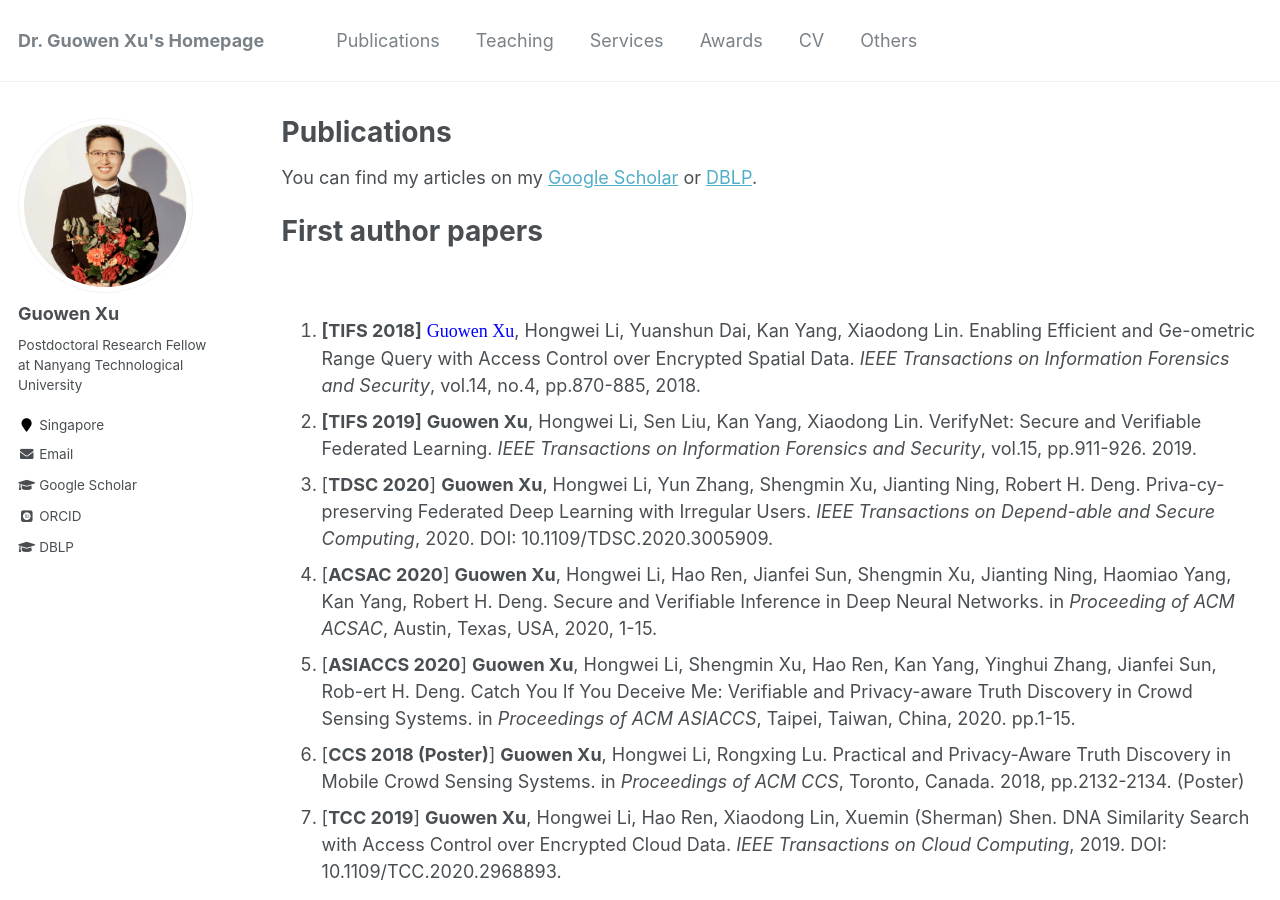
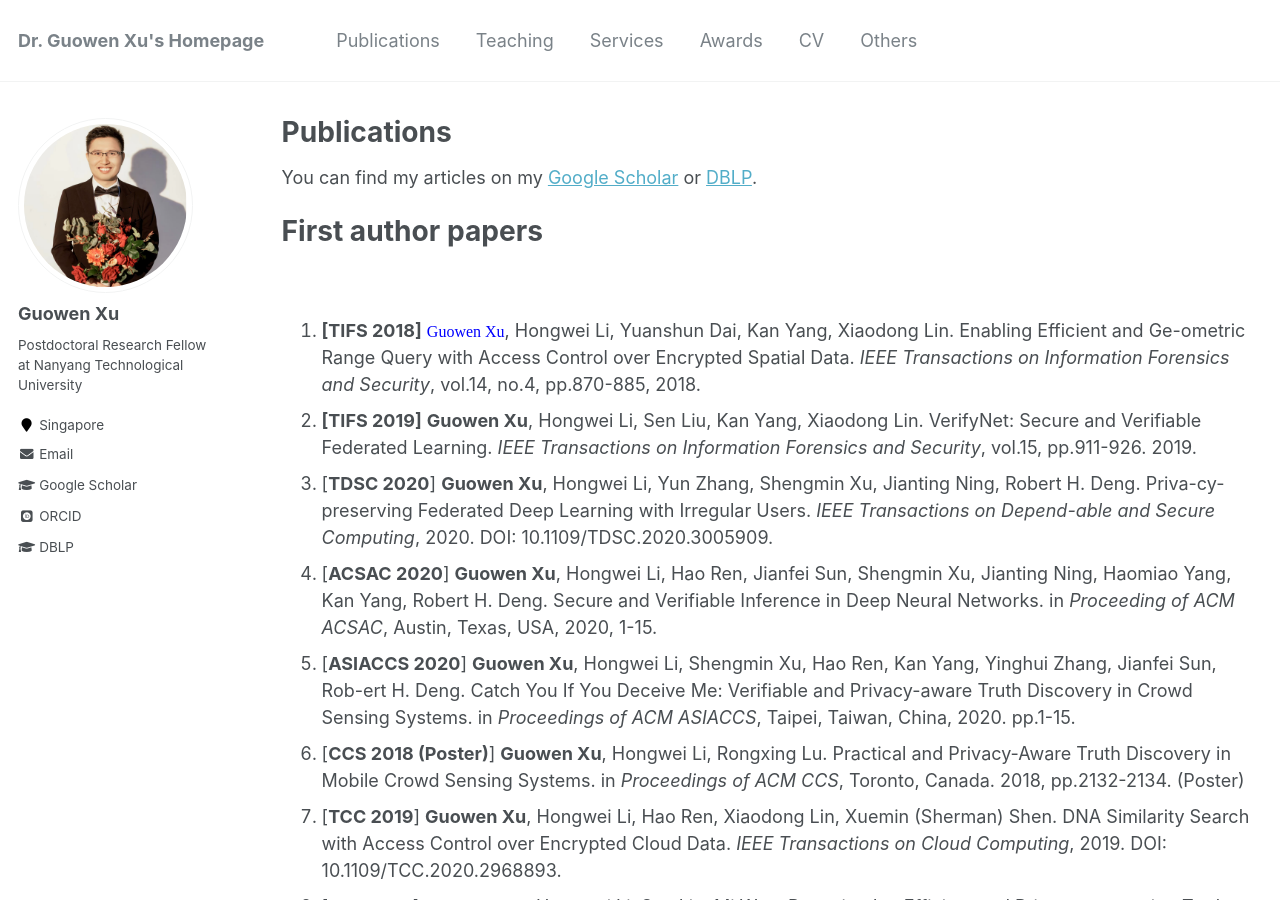
Before and after one commit to Guowen-xu/guowen-xu.github.io, a Jekyll site: the page built from _pages/publications.md, in a window 1280 px wide and 900 px high. Built offline with Jekyll 4.4.1, drawn with Linux system fonts in a browser that asks for light colours; some web fonts are replaced.

Commit message:
Update publications.md

```diff
--- a/_pages/publications.md
+++ b/_pages/publications.md
@@ -13,7 +13,7 @@ You can find my articles on my [Google Scholar](https://scholar.google.com.hk/ci
 &nbsp;&nbsp;&nbsp;&nbsp;&nbsp;&nbsp;&nbsp;&nbsp;
 
 
-1. **[TIFS 2018]**  <font face="Times New Roman" color=blue size=4> Guowen Xu</font>, Hongwei Li, Yuanshun Dai, Kan Yang, Xiaodong Lin. Enabling Efficient and Ge-ometric Range Query with Access Control over Encrypted Spatial Data. *IEEE Transactions on Information Forensics and Security*, vol.14, no.4, pp.870-885, 2018.
+1. **[TIFS 2018]**  <font face="Times New Roman" color=blue size=3> Guowen Xu</font>, Hongwei Li, Yuanshun Dai, Kan Yang, Xiaodong Lin. Enabling Efficient and Ge-ometric Range Query with Access Control over Encrypted Spatial Data. *IEEE Transactions on Information Forensics and Security*, vol.14, no.4, pp.870-885, 2018.
 2. **[TIFS 2019]** **Guowen Xu**, Hongwei Li, Sen Liu, Kan Yang, Xiaodong Lin. VerifyNet: Secure and Verifiable Federated Learning. *IEEE Transactions on Information Forensics and Security*, vol.15, pp.911-926. 2019.
 3. [**TDSC 2020**] **Guowen Xu**, Hongwei Li, Yun Zhang, Shengmin Xu, Jianting Ning, Robert H. Deng. Priva-cy-preserving Federated Deep Learning with Irregular Users. *IEEE Transactions on Depend-able and Secure Computing*, 2020. DOI: 10.1109/TDSC.2020.3005909.
 4. [**ACSAC 2020**] **Guowen Xu**, Hongwei Li, Hao Ren, Jianfei Sun, Shengmin Xu, Jianting Ning, Haomiao Yang, Kan Yang, Robert H. Deng. Secure and Verifiable Inference in Deep Neural Networks. in *Proceeding of ACM ACSAC*, Austin, Texas, USA, 2020, 1-15.
```
